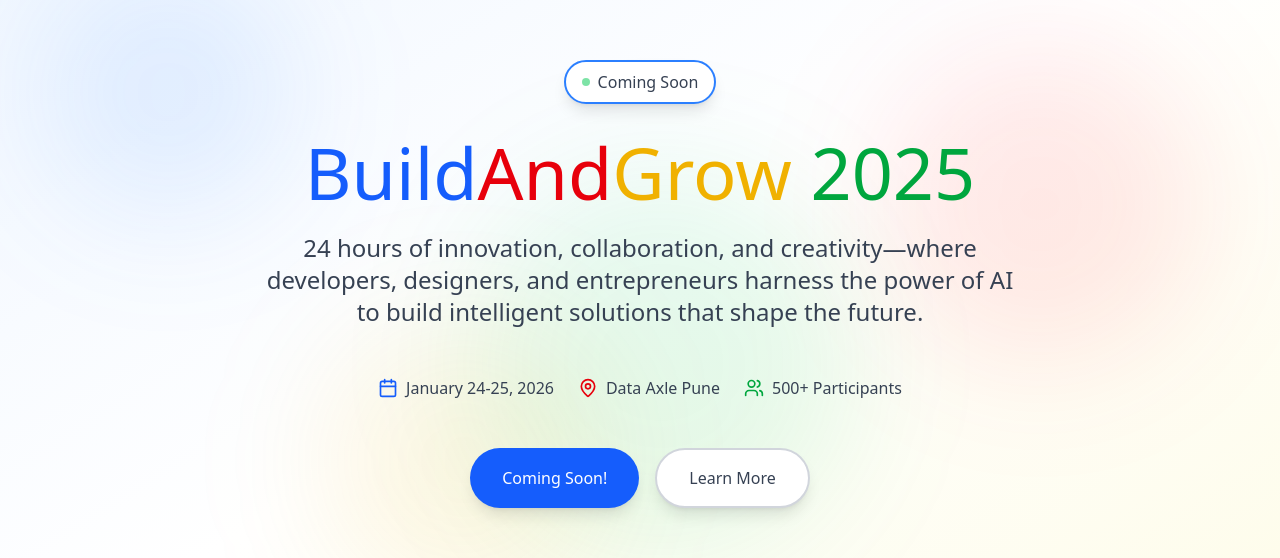
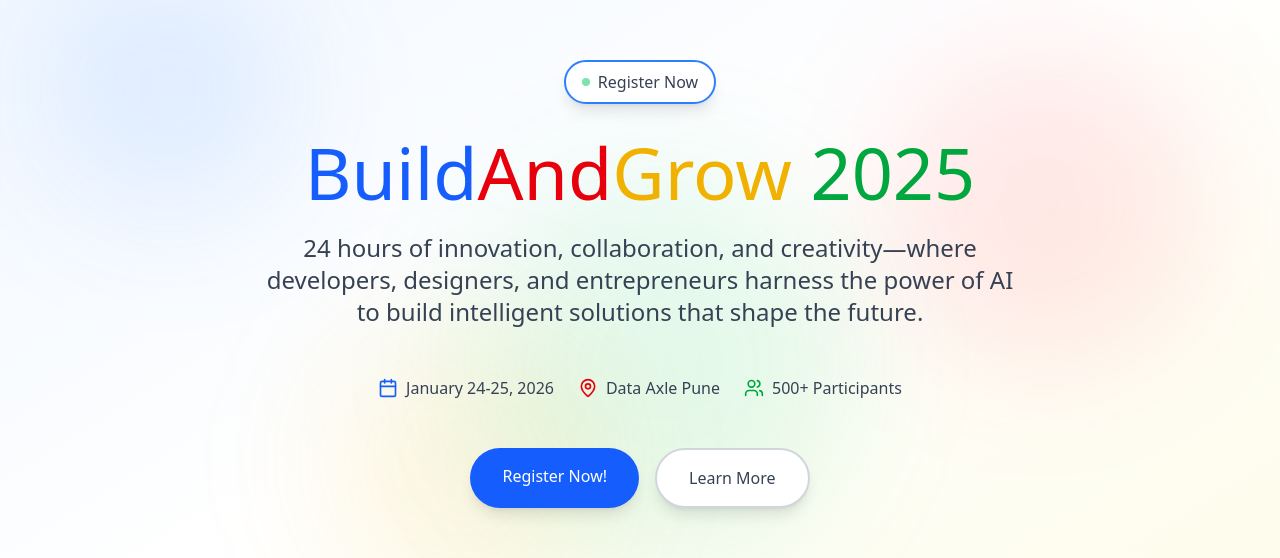
Before and after one commit to vatsaljain-hub/build-grow-hackathon, a React (Vite) app: page / in a window 1280 px wide. Shown: the part 196-754 px from the top of the page. Built offline with nearby package versions, Linux system fonts and the light colour scheme.

Commit message:
Register link added

```diff
--- a/src/components/Countdown.tsx
+++ b/src/components/Countdown.tsx
@@ -70,7 +70,7 @@ export function Countdown() {
             onClick={() => document.getElementById('registration')?.scrollIntoView({ behavior: 'smooth' })}
             className="px-8 py-4 rounded-full bg-white text-blue-600 hover:bg-gray-100 transition-all shadow-2xl text-lg"
           >
-            Coming Soon!
+            Register Now! Before It's too late.
           </button>
         </div>
       </div>
--- a/src/components/FAQ.tsx
+++ b/src/components/FAQ.tsx
@@ -7,7 +7,7 @@ export function FAQ() {
   const faqs = [
     {
       question: 'Who can participate?',
-      answer: 'Anyone! Whether you\'re a student, professional, or hobbyist - if you\'re passionate about technology and innovation, you\'re welcome to join. Teams can have 2-4 members.'
+      answer: 'Anyone! Whether you\'re a student, professional, or hobbyist - if you\'re passionate about technology and innovation, you\'re welcome to join. Teams can have 1-3 members.'
     },
     {
       question: 'How much does it cost?',
@@ -19,7 +19,7 @@ export function FAQ() {
     },
     {
       question: 'Do I need a team?',
-      answer: 'Teams must be formed before the event. Each team should have 2 to 4 members. Solo participation is not allowed.'
+      answer: 'Teams must be formed before the event. Each team should have 1 to 3 members. Solo participation is allowed.'
     },
     {
       question: 'What can I build?',
--- a/src/components/Hero.tsx
+++ b/src/components/Hero.tsx
@@ -14,7 +14,7 @@ export function Hero() {
       <div className="relative z-10 max-w-6xl mx-auto px-4 sm:px-6 lg:px-8 text-center">
         <div className="inline-flex items-center gap-2 px-4 py-2 rounded-full bg-white border-2 border-blue-500 mb-8 shadow-lg">
           <span className="w-2 h-2 rounded-full bg-green-500 animate-pulse"></span>
-          <span className="text-gray-700">Coming Soon</span>
+          <span className="text-gray-700">Register Now</span>
         </div>
 
         <h1 className="text-5xl sm:text-6xl lg:text-7xl mb-6">
@@ -46,12 +46,21 @@ export function Hero() {
 
         {/* CTA Buttons */}
         <div className="flex flex-col sm:flex-row gap-4 justify-center">
-          <button
-            onClick={() => document.getElementById('registration')?.scrollIntoView({ behavior: 'smooth' })}
-            className="px-8 py-4 rounded-full bg-blue-600 hover:bg-blue-700 transition-all text-white shadow-lg hover:shadow-xl"
-          >
-            Coming Soon!
-          </button>
+  <a
+  href="https://luma.com/event/evt-LWX8PnUfs4Xq5Us"
+  className="luma-checkout--button px-8 py-4 rounded-full bg-blue-600 hover:bg-blue-700 transition-all text-white shadow-lg hover:shadow-xl inline-block"
+  data-luma-action="checkout"
+  data-luma-event-id="evt-LWX8PnUfs4Xq5Us"
+  target="_blank"
+>
+  Register Now!
+</a>
+
+<script
+  id="luma-checkout"
+  src="https://embed.lu.ma/checkout-button.js"
+></script>
+
           <button
             onClick={() => document.getElementById('about')?.scrollIntoView({ behavior: 'smooth' })}
             className="px-8 py-4 rounded-full bg-white hover:bg-gray-50 transition-all text-gray-700 border-2 border-gray-300 shadow-lg hover:shadow-xl"
--- a/src/components/Navbar.tsx
+++ b/src/components/Navbar.tsx
@@ -122,12 +122,15 @@ export function Navbar() {
                 </button>
               );
             })}
-            {/* <button
-              onClick={() => scrollToSection('#registration')}
-              className="w-full px-6 py-3 rounded-full bg-gradient-to-r from-blue-600 to-green-600 hover:from-blue-700 hover:to-green-700 text-white shadow-lg transition-all"
-            >
-              Register Now
-            </button> */}
+            <a
+  href="https://luma.com/event/evt-LWX8PnUfs4Xq5Us"
+  target="_blank"
+  rel="noopener noreferrer"
+  className="w-full px-6 py-3 rounded-full bg-gradient-to-r from-blue-600 to-green-600 hover:from-blue-700 hover:to-green-700 text-white shadow-lg transition-all text-center inline-block"
+>
+  Register Now
+</a>
+
           </div>
         </div>
       )}
--- a/src/components/ProblemStatements.tsx
+++ b/src/components/ProblemStatements.tsx
@@ -42,32 +42,32 @@ export function ProblemStatements() {
   const existingProblems = [
     {
       company: 'HealthTech Solutions',
-      title: 'AI-Powered Medical Diagnosis Assistant',
+     // title: 'AI-Powered Medical Diagnosis Assistant',
       category: 'AI & Healthcare',
       color: 'blue',
-      prize: '$2,000'
+      //prize: '$2,000'
     },
     {
-      company: 'GreenEarth Initiative',
-      title: 'Carbon Footprint Tracking App',
+      company: 'Agritech',
+     // title: 'Carbon Footprint Tracking App',
       category: 'Sustainability',
       color: 'green',
-      prize: '$1,500'
+     // prize: '$1,500'
     },
-    {
-      company: 'FinanceFlow',
-      title: 'Smart Budget Management for Gen-Z',
-      category: 'FinTech',
-      color: 'yellow',
-      prize: '$1,500'
-    },
-    {
-      company: 'EduConnect',
-      title: 'Personalized Learning Platform',
-      category: 'Education',
-      color: 'red',
-      prize: '$1,000'
-    }
+    // {
+    //   company: 'FinanceFlow',
+    //   title: 'Smart Budget Management for Gen-Z',
+    //   category: 'FinTech',
+    //   color: 'yellow',
+    //   prize: '$1,500'
+    // },
+    // {
+    //   company: 'EduConnect',
+    //   title: 'Personalized Learning Platform',
+    //   category: 'Education',
+    //   color: 'red',
+    //   prize: '$1,000'
+    // }
   ];
 
   const colorClasses = {
@@ -89,12 +89,12 @@ export function ProblemStatements() {
             </h2>
           </div>
           <p className="text-xl text-gray-600 max-w-3xl mx-auto">
-            Companies submit real-world challenges for participants to solve
+            Below are real-world challenges for participants to solve
           </p>
         </div>
 
         {/* Existing Problem Statements */}
-        {/* <div className="mb-16">
+        <div className="mb-16">
           <h3 className="text-2xl text-gray-800 mb-8 text-center">
             <span className="text-blue-600">Current </span>
             <span className="text-red-600">Challenges</span>
@@ -116,14 +116,14 @@ export function ProblemStatements() {
                       <span className={`px-3 py-1 rounded-full text-sm ${colorClasses[problem.color as keyof typeof colorClasses].split(' ')[1]} ${colorClasses[problem.color as keyof typeof colorClasses].split(' ')[2]}`}>
                         {problem.category}
                       </span>
-                      <span className="text-green-600">Prize: {problem.prize}</span>
+                      {/* <span className="text-green-600">Prize: {problem.prize}</span> */}
                     </div>
                   </div>
                 </div>
               </div>
             ))}
           </div>
-        </div> */}
+        </div>
 
         {/* Submit Problem Statement Form */}
         <div className="max-w-3xl mx-auto">
```
